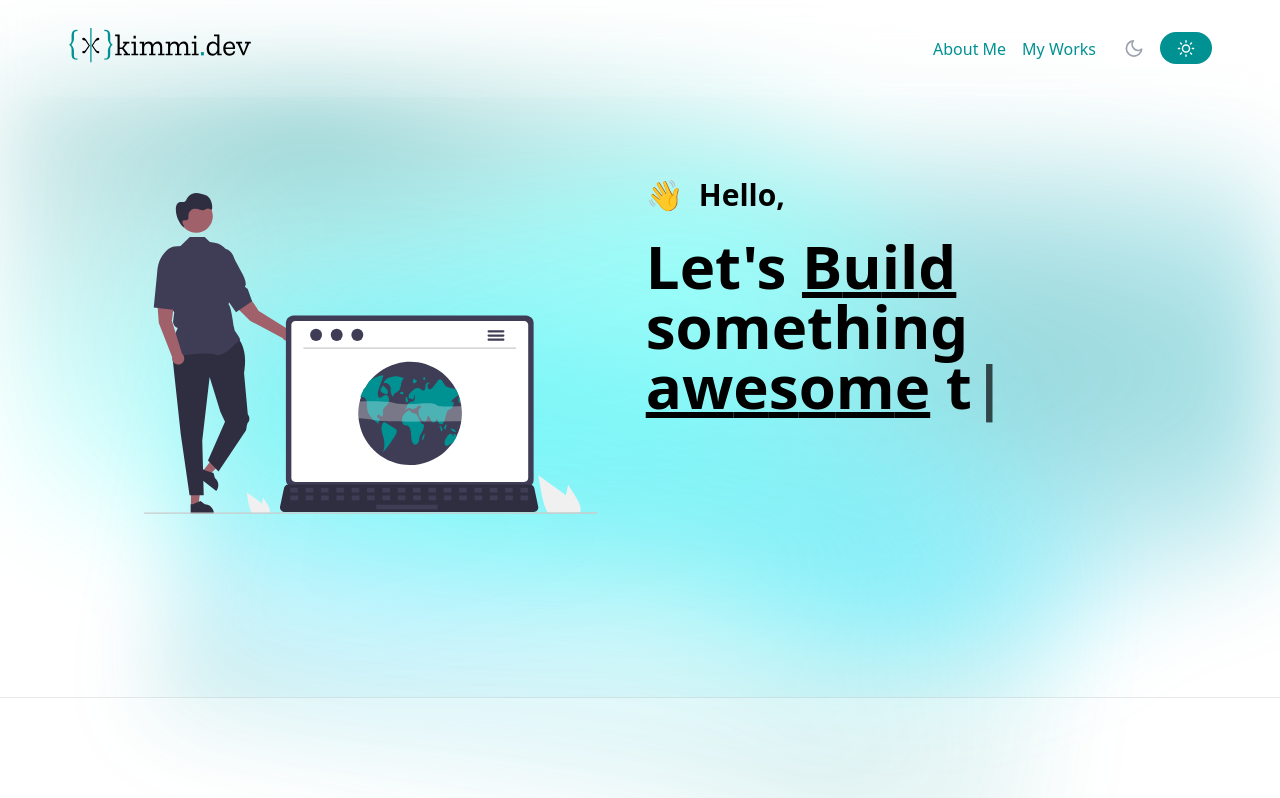
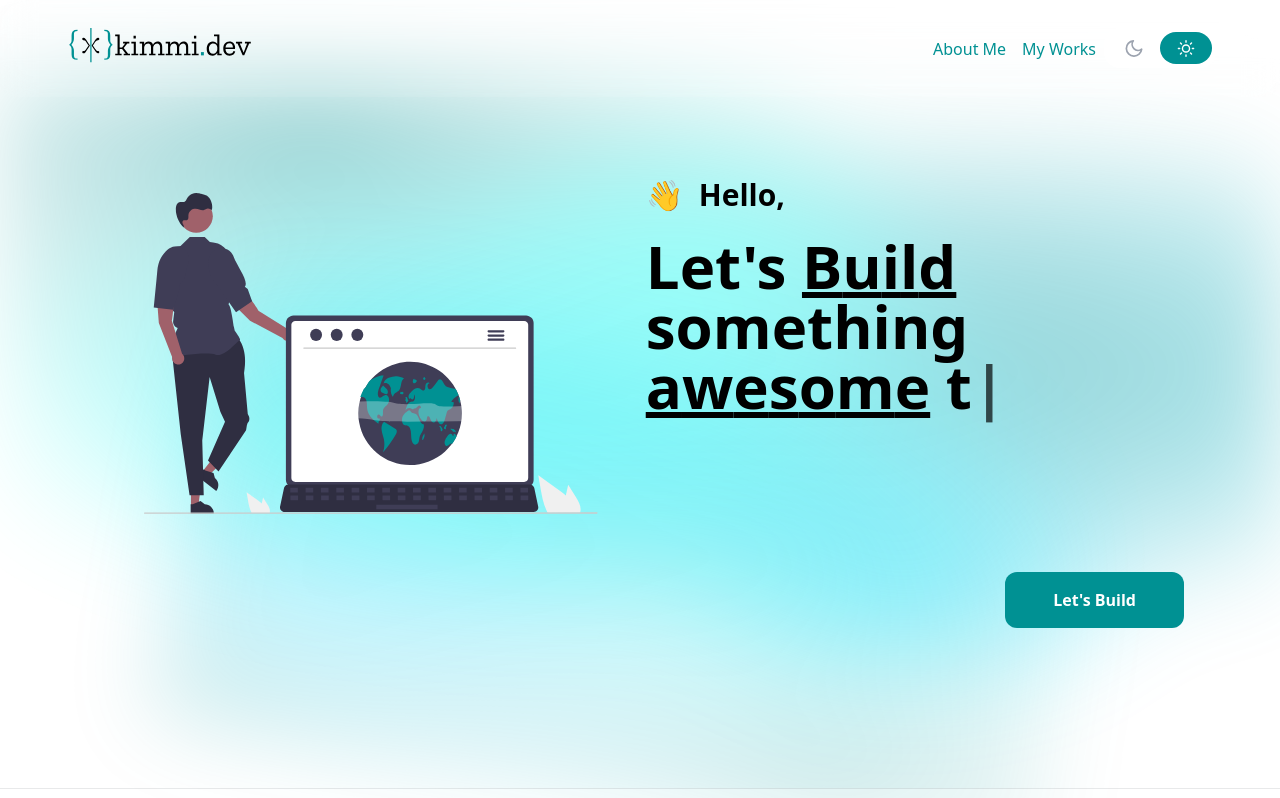
Before and after one commit to KimaniKabiria/kimmi.dev, a Next.js app: page / in a window 1280 px wide. Shown: the top 798 px of the page. Built offline with nearby package versions, Linux system fonts and the light colour scheme.

Commit message:
Contact Button Fix

```diff
--- a/components/includes/ContactDialog.js
+++ b/components/includes/ContactDialog.js
@@ -43,7 +43,7 @@ function ContactDialog() {
     <>
 
       <button
-            className="group flex rounded-xl items-center lg:px-12 py-2 text-base bg-kimmi-teal"
+            className="group flex rounded-xl items-center px-12 py-2 text-base bg-kimmi-teal"
             type="button"
             onClick={openModal}
         >
--- a/components/landing/Hero.js
+++ b/components/landing/Hero.js
@@ -7,6 +7,8 @@ import { FaChevronDown} from 'react-icons/fa'
 
 import HeroImg from "../../assets/images/hero.svg"
 import AnimatedText from "../includes/AnimatedText"
+
+import ContactDialog from "../includes/ContactDialog"
 
 function FadeInWhenVisible({ children }) {
     const controls = useAnimation();
@@ -104,7 +106,7 @@ export default function Hero(){
                             </motion.div>
                         </h1>
                         {/* <h1 className="lg:text-5xl text-4xl font-bold">Hello,</h1> */}
-                        <h1 className="lg:text-6xl h-48 text-4xl font-semibold mt-4">
+                        <h1 className="lg:text-6xl h-64 lg:h-72 text-4xl font-semibold mt-4">
                             <Typewriter
                                 options={{
                                     loop: true,
@@ -123,7 +125,7 @@ export default function Hero(){
                             />
                         </h1>
                     </div>
-                    {/* <motion.div
+                    <motion.div
                         whileHover={{
                         scale: 1.10,
                         }}
@@ -131,15 +133,12 @@ export default function Hero(){
                             ease: 'easeOut',
                             duration: 0.35,
                         }}
-                        className="flex justify-center items-center"
+                        className=""
                     >
-                        <button className="mx-auto my-6 rounded-xl py-3 px-12 font-extrabold uppercase text-gray-700 dark:text-white bg-gradient-to-r from-blue-400 to-emerald-400 bg-opacity-50 hover:bg-gradient-to-r hover:from-cyan-200 hover:to-cyan-400 hover:border hover:border-white">
-                                <div className="flex flex-row text-center items-center JU]">
-                                    <p className="w-full">START HERE</p>
-                                    <FaChevronDown className="w-12 text-center h-6" size='fa-2x' />
-                                </div>
-                        </button>
-                    </motion.div> */}
+                    <div className="flex justify-center lg:justify-end lg:mt-12">
+                        <ContactDialog />
+                        </div>
+                    </motion.div>
                 </div>
             </div>
         </FadeInWhenVisible>
```
